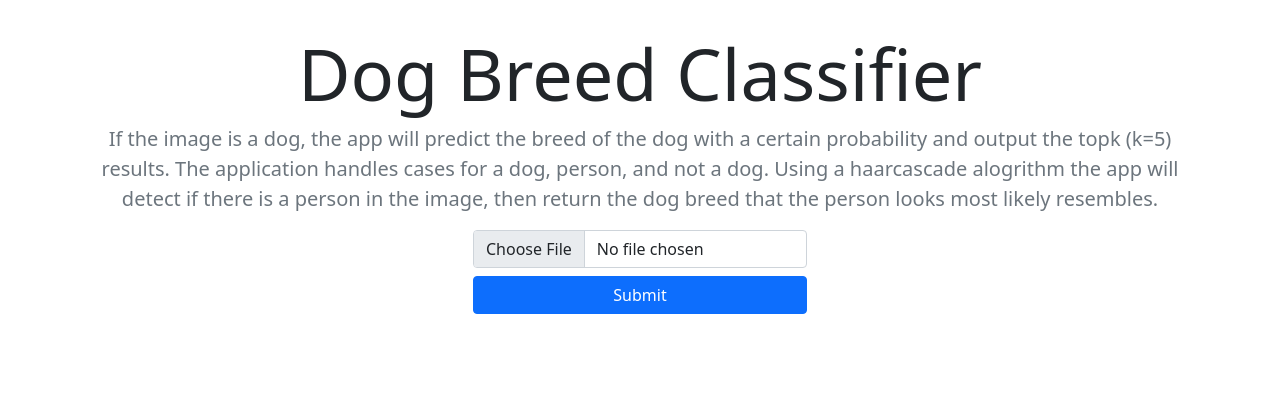
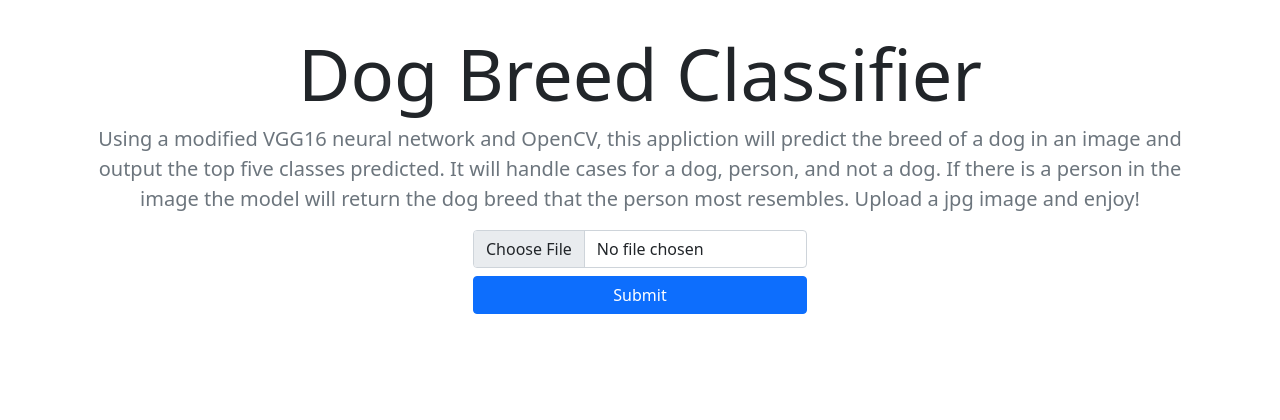
Before and after one commit to justinbellucci/app_dog_breed_classifier, a Flask app: page / in a window 1280 px wide. Shown: the top 420 px of the page. Run offline with Flask 2, Linux system fonts and the light colour scheme; some libraries are stand-ins or nearby versions.

```diff
--- a/templates/index.html
+++ b/templates/index.html
@@ -66,7 +66,7 @@
     <main>
     <section class="container text-center">
         <h1 class="display-2">Dog Breed Classifier</h1>
-        <p class="lead text-muted">If the image is a dog, the app will predict the breed of the dog with a certain probability and output the topk (k=5) results. The application handles cases for a dog, person, and not a dog. Using a haarcascade alogrithm the app will detect if there is a person in the image, then return the dog breed that the person looks most likely resembles.</p>
+        <p class="lead text-muted">Using a modified VGG16 neural network and OpenCV, this appliction will predict the breed of a dog in an image and output the top five classes predicted. It will handle cases for a dog, person, and not a dog. If there is a person in the image the model will return the dog breed that the person most resembles. Upload a jpg image and enjoy!</p>
     </section>
 
     <div class="container-sm col-md-3">
```
